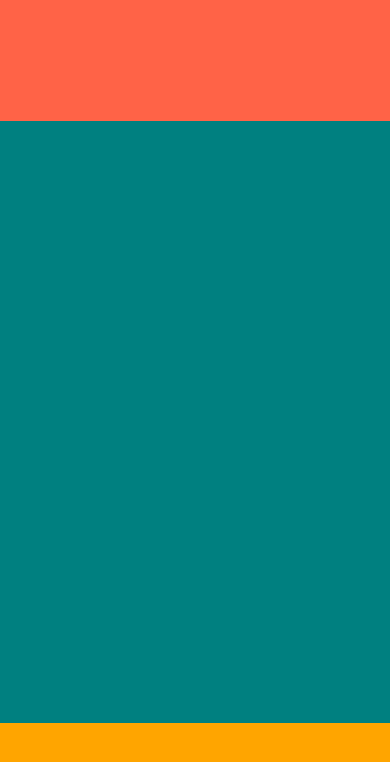
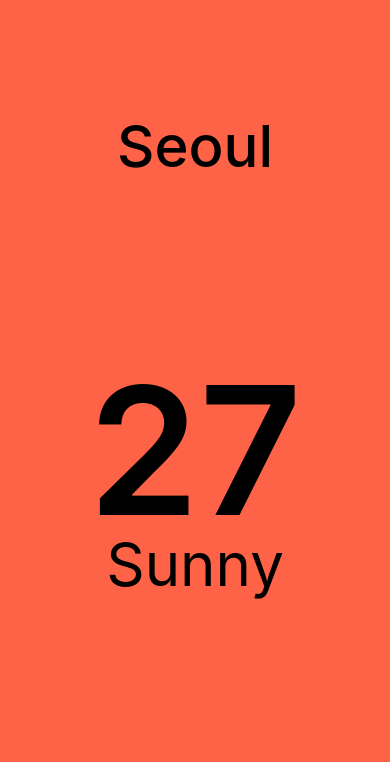
Before and after one commit to JuEunHee/react-native-nomad-coders, a React Native app in the folder NomadWeather/: screen / in a window 390 px wide. Shown: the top 762 px of the page. Built offline with nearby package versions, Linux system fonts and the light colour scheme.

Commit message:
feature: 스크롤 가능한 day 컴포넌트리스트

```diff
--- a/NomadWeather/App.js
+++ b/NomadWeather/App.js
@@ -1,17 +1,53 @@
-import { StatusBar } from 'expo-status-bar';
-import { StyleSheet, Text, View } from 'react-native';
-import CameraTest from './components/CameraTest';
+import {
+  Dimensions,
+  ScrollView,
+  StyleSheet,
+  Text,
+  View
+} from 'react-native';
+
+const { width: SCREEN_WIDTH } = Dimensions.get('window');
 
 export default function App() {
   return (
-    // By default react view is already a flex container,
-    // default direction is column
-    // 비율로만 정할 수 있음. 디바이스 사이즈에 따라 다르게 보일 수 있으므로 보통 width, height보다는 flex 사용
-    // 부모에도 flex: 1을 주는게 중요함. 부모를 지우면 자식이 뭐의 5배인지 모르니까 아무것도 보이지 않는다.
-    <View style={{ flex: 1 }}>
-      <View style={{ flex: 1, backgroundColor: 'tomato' }}></View>
-      <View style={{ flex: 5, backgroundColor: 'teal' }}></View>
-      <View style={{ flex: 1, backgroundColor: 'orange' }}></View>
+    /**
+     * @see https://reactnative.dev/docs/next/scrollview
+     */
+    <View style={styles.container}>
+      <View style={styles.city}>
+        <Text style={styles.cityName}>Seoul</Text>
+      </View>
+      <ScrollView
+        horizontal
+        contentContainerStyle={styles.weather}
+        pagingEnabled
+        showsHorizontalScrollIndicator={false}
+      >
+        <View style={styles.day}>
+          <Text style={styles.temperature}>27</Text>
+          <Text style={styles.description}>Sunny</Text>
+        </View>
+        <View style={styles.day}>
+          <Text style={styles.temperature}>27</Text>
+          <Text style={styles.description}>Sunny</Text>
+        </View>
+        <View style={styles.day}>
+          <Text style={styles.temperature}>27</Text>
+          <Text style={styles.description}>Sunny</Text>
+        </View>
+        <View style={styles.day}>
+          <Text style={styles.temperature}>27</Text>
+          <Text style={styles.description}>Sunny</Text>
+        </View>
+        <View style={styles.day}>
+          <Text style={styles.temperature}>27</Text>
+          <Text style={styles.description}>Sunny</Text>
+        </View>
+        <View style={styles.day}>
+          <Text style={styles.temperature}>27</Text>
+          <Text style={styles.description}>Sunny</Text>
+        </View>
+      </ScrollView>
     </View>
   );
 }
@@ -19,11 +55,30 @@ export default function App() {
 const styles = StyleSheet.create({
   container: {
     flex: 1,
-    backgroundColor: '#ffffff',
-    // alignItems: 'center',
-    // justifyContent: 'center',
+    backgroundColor: 'tomato',
   },
-  text: {
-    fontSize: 48,
+  city: {
+    flex: 1.2,
+    justifyContent: 'center',
+    alignItems: 'center',
+  },
+  cityName: {
+    fontSize: 58,
+    fontWeight: '500',
+  },
+  weather: {
+  },
+  day: {
+    width: SCREEN_WIDTH,
+    alignItems: 'center',
+  },
+  temperature: {
+    marginTop: 50,
+    fontSize: 178,
+    fontWeight: '600',
+  },
+  description: {
+    marginTop: -30,
+    fontSize: 60,
   },
 });
```
